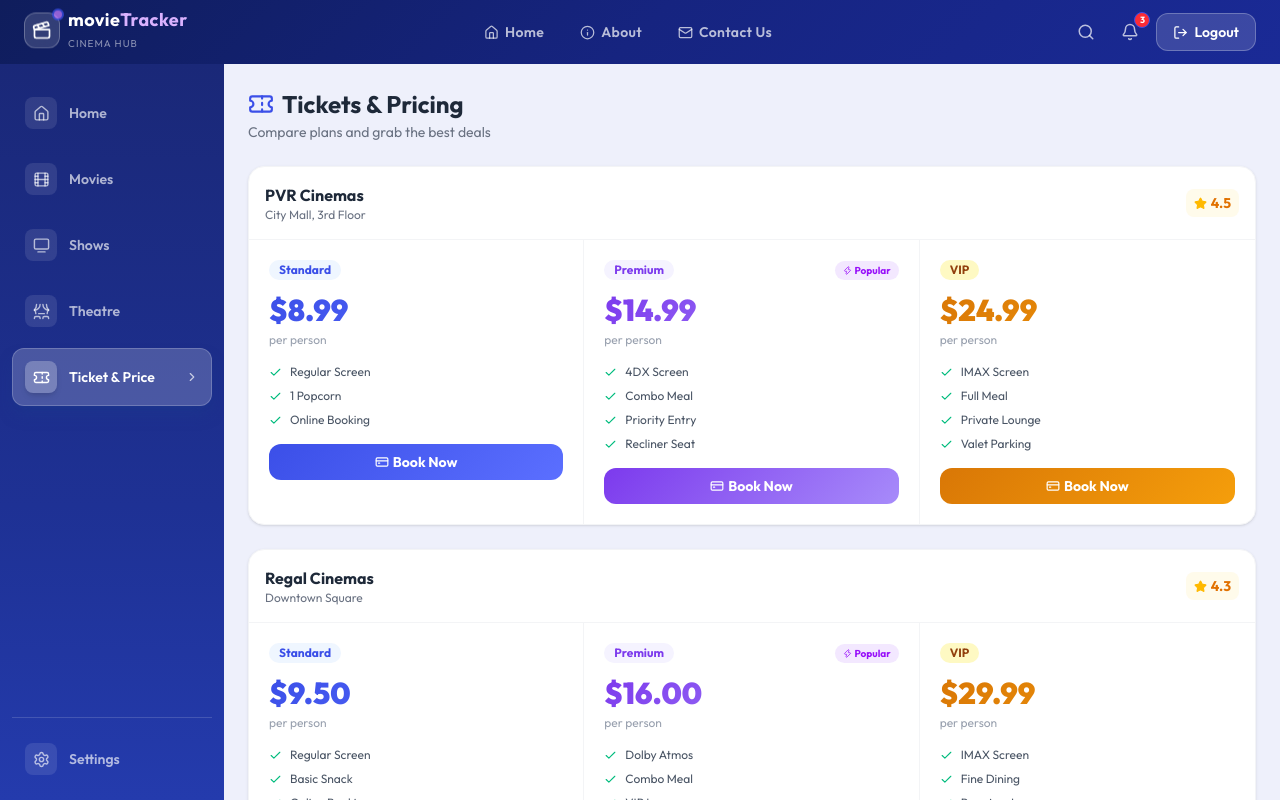
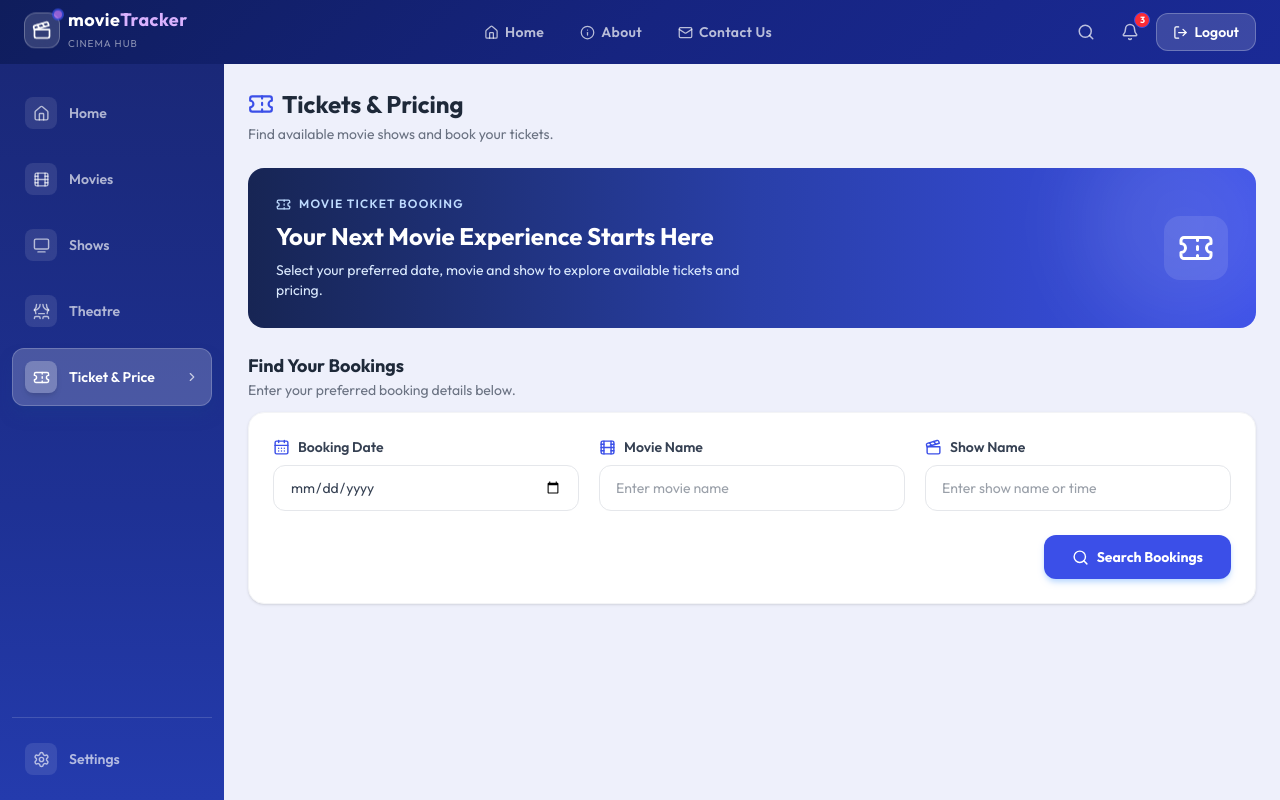
Before and after one commit to Poornasayuranga/movie_tracker-frontend-cmjd-, a React (Vite) app: page /tickets in a window 1280 px wide. Built offline with nearby package versions, Linux system fonts and the light colour scheme.

Commit message:
Enhance ticket & price page

```diff
--- /dev/null
+++ b/src/components/BookingSearchForm.jsx
@@ -0,0 +1,91 @@
+
+import { CalendarDays, Film, Clapperboard, Search } from 'lucide-react'
+
+export default function BookingSearchForm({
+  date,
+  setDate,
+  movieName,
+  setMovieName,
+  showName,
+  setShowName,
+  onSearch,
+}) {
+
+  function handleSubmit(e) {
+    e.preventDefault()
+    onSearch()
+  }
+
+  return (
+    <form onSubmit={handleSubmit} className="bg-white rounded-2xl border border-gray-100 shadow-sm p-6">
+
+      <div className="grid grid-cols-1 md:grid-cols-3 gap-5">
+
+        {/* Booking Date */}
+        <div>
+          <label className="flex items-center gap-2 text-sm font-semibold text-gray-700 mb-2">
+            <CalendarDays size={17} className="text-[#3B4FE8]" />
+            Booking Date
+          </label>
+
+          <input
+            type="date"
+            value={date}
+            onChange={(e) => setDate(e.target.value)}
+            required
+            className="w-full px-4 py-3 border border-gray-200 rounded-xl text-sm text-gray-700 outline-none focus:border-[#3B4FE8] focus:ring-2 focus:ring-blue-100"
+          />
+        </div>
+
+        {/* Movie Name */}
+        <div>
+          <label className="flex items-center gap-2 text-sm font-semibold text-gray-700 mb-2">
+            <Film size={17} className="text-[#3B4FE8]" />
+            Movie Name
+          </label>
+
+          <input
+            type="text"
+            placeholder="Enter movie name"
+            value={movieName}
+            onChange={(e) => setMovieName(e.target.value)}
+            required
+            className="w-full px-4 py-3 border border-gray-200 rounded-xl text-sm text-gray-700 outline-none focus:border-[#3B4FE8] focus:ring-2 focus:ring-blue-100"
+          />
+        </div>
+
+        {/* Show Name */}
+        <div>
+          <label className="flex items-center gap-2 text-sm font-semibold text-gray-700 mb-2">
+            <Clapperboard size={17} className="text-[#3B4FE8]" />
+            Show Name
+          </label>
+
+          <input
+            type="text"
+            placeholder="Enter show name or time"
+            value={showName}
+            onChange={(e) => setShowName(e.target.value)}
+            required
+            className="w-full px-4 py-3 border border-gray-200 rounded-xl text-sm text-gray-700 outline-none focus:border-[#3B4FE8] focus:ring-2 focus:ring-blue-100"
+          />
+        </div>
+
+      </div>
+
+      {/* Search Button */}
+      <div className="mt-6 flex justify-end">
+
+        <button
+          type="submit"
+          className="flex items-center justify-center gap-2 px-7 py-3 rounded-xl bg-[#3B4FE8] text-white text-sm font-bold hover:bg-[#2D3FD6] transition-all duration-200 shadow-md shadow-blue-200"
+        >
+          <Search size={17} />
+          Search Bookings
+        </button>
+
+      </div>
+
+    </form>
+  )
+}
--- a/src/pages/TicketsPage.jsx
+++ b/src/pages/TicketsPage.jsx
@@ -1,112 +1,195 @@
-import { Ticket, CreditCard, Star, Zap, Check } from 'lucide-react'
 
-const cinemas = [
-  {
-    id: 1,
-    name: 'PVR Cinemas',
-    location: 'City Mall, 3rd Floor',
-    rating: 4.5,
-    plans: [
-      { type: 'Standard', price: '$8.99', features: ['Regular Screen', '1 Popcorn', 'Online Booking'] },
-      { type: 'Premium', price: '$14.99', features: ['4DX Screen', 'Combo Meal', 'Priority Entry', 'Recliner Seat'] },
-      { type: 'VIP', price: '$24.99', features: ['IMAX Screen', 'Full Meal', 'Private Lounge', 'Valet Parking'] },
-    ],
-  },
-  {
-    id: 2,
-    name: 'Regal Cinemas',
-    location: 'Downtown Square',
-    rating: 4.3,
-    plans: [
-      { type: 'Standard', price: '$9.50', features: ['Regular Screen', 'Basic Snack', 'Online Booking'] },
-      { type: 'Premium', price: '$16.00', features: ['Dolby Atmos', 'Combo Meal', 'VIP Lane', 'Recliner Seat'] },
-      { type: 'VIP', price: '$29.99', features: ['IMAX Screen', 'Fine Dining', 'Premium Lounge', 'Free Parking'] },
-    ],
-  },
-]
+import { useState } from 'react'
 
-const planColors = {
-  Standard: { from: '#3B4FE8', to: '#5B6FFF', badge: '#EFF6FF', badgeText: '#3B4FE8' },
-  Premium:  { from: '#7C3AED', to: '#A78BFA', badge: '#F5F3FF', badgeText: '#7C3AED' },
-  VIP:      { from: '#D97706', to: '#F59E0B', badge: '#FEF9C3', badgeText: '#92400E' },
-}
+import {
+  Ticket,
+  CalendarDays,
+  Film,
+  Clapperboard,
+  X,
+  Search,
+  MapPin,
+  Clock,
+  CreditCard,
+} from 'lucide-react'
 
+import BookingSearchForm from '../components/BookingSearchForm'
 
 export default function TicketsPage() {
+
+  // Search form states
+  const [date, setDate] = useState('')
+  const [movieName, setMovieName] = useState('')
+  const [showName, setShowName] = useState('')
+
+  // Modal state
+  const [showResults, setShowResults] = useState(false)
+
+  function handleSearch() {
+    setShowResults(true)
+  }
+
   return (
     <div className="space-y-6 animate-fade-in-up">
+
+      {/* Page Header */}
       <div>
         <h1 className="text-2xl font-bold text-gray-800 flex items-center gap-2">
           <Ticket className="text-[#3B4FE8]" size={26} />
           Tickets & Pricing
         </h1>
-        <p className="text-gray-500 text-sm mt-0.5">Compare plans and grab the best deals</p>
+
+        <p className="text-gray-500 text-sm mt-1">
+          Find available movie shows and book your tickets.
+        </p>
       </div>
 
-      {/* Cinema pricing */}
-      {cinemas.map(cinema => (
-        <div key={cinema.id} id={`cinema-${cinema.id}`} className="bg-white rounded-2xl border border-gray-100 shadow-sm overflow-hidden">
-          <div className="p-4 border-b border-gray-100 flex items-center justify-between">
-            <div>
-              <h2 className="font-bold text-gray-800">{cinema.name}</h2>
-              <p className="text-gray-500 text-xs">{cinema.location}</p>
+      {/* Featured Banner */}
+      <div className="relative overflow-hidden rounded-2xl bg-gradient-to-r from-[#172554] via-[#293FA8] to-[#3B4FE8] p-6 md:p-7 text-white">
+
+        <div className="absolute -right-8 -top-12 w-52 h-52 rounded-full bg-white/10 blur-2xl" />
+
+        <div className="relative z-10 flex items-center justify-between gap-4">
+
+          <div>
+            <div className="flex items-center gap-2 text-blue-200 text-xs font-semibold uppercase tracking-widest mb-2">
+              <Ticket size={15} />
+              Movie Ticket Booking
             </div>
-            <div className="flex items-center gap-1 bg-amber-50 px-2 py-1 rounded-lg">
-              <Star size={13} className="text-amber-400 fill-amber-400" />
-              <span className="text-sm font-bold text-amber-600">{cinema.rating}</span>
+
+            <h2 className="text-xl md:text-2xl font-bold mb-2">
+              Your Next Movie Experience Starts Here
+            </h2>
+
+            <p className="text-blue-100 text-sm max-w-lg">
+              Select your preferred date, movie and show to explore available tickets and pricing.
+            </p>
+          </div>
+
+          <div className="hidden sm:flex w-16 h-16 rounded-2xl bg-white/10 items-center justify-center flex-shrink-0">
+            <Ticket size={36} className="text-white" />
+          </div>
+
+        </div>
+      </div>
+
+      {/* Booking Search */}
+      <div className="space-y-3">
+
+        <div>
+          <h2 className="text-lg font-bold text-gray-800">
+            Find Your Bookings
+          </h2>
+
+          <p className="text-gray-500 text-sm">
+            Enter your preferred booking details below.
+          </p>
+        </div>
+
+        <BookingSearchForm
+          date={date}
+          setDate={setDate}
+          movieName={movieName}
+          setMovieName={setMovieName}
+          showName={showName}
+          setShowName={setShowName}
+          onSearch={handleSearch}
+        />
+
+      </div>
+
+      {/* Booking Results Modal */}
+      {showResults && (
+
+        <div className="fixed inset-0 z-50 flex items-center justify-center bg-black/50 p-4">
+
+          <div className="bg-white w-full max-w-xl rounded-2xl shadow-2xl overflow-hidden">
+
+            {/* Modal Header */}
+            <div className="flex items-center justify-between p-5 border-b border-gray-100">
+
+              <div>
+                <h2 className="text-lg font-bold text-gray-800">
+                  Booking Results
+                </h2>
+
+                <p className="text-gray-500 text-xs mt-1">
+                  Available tickets and pricing details
+                </p>
+              </div>
+
+              <button
+                onClick={() => setShowResults(false)}
+                className="w-9 h-9 rounded-full bg-gray-100 flex items-center justify-center text-gray-500 hover:bg-gray-200"
+              >
+                <X size={18} />
+              </button>
+
             </div>
+
+            {/* Selected Booking Details */}
+            <div className="p-5 space-y-4">
+
+              <div className="bg-blue-50 rounded-xl p-4 space-y-3">
+
+                <div className="flex items-center gap-3 text-sm text-gray-700">
+                  <CalendarDays size={17} className="text-[#3B4FE8]" />
+                  <span>{date}</span>
+                </div>
+
+                <div className="flex items-center gap-3 text-sm text-gray-700">
+                  <Film size={17} className="text-[#3B4FE8]" />
+                  <span>{movieName}</span>
+                </div>
+
+                <div className="flex items-center gap-3 text-sm text-gray-700">
+                  <Clapperboard size={17} className="text-[#3B4FE8]" />
+                  <span>{showName}</span>
+                </div>
+
+              </div>
+
+              {/* Future API Results */}
+              <div className="text-center py-8">
+
+                <div className="w-14 h-14 mx-auto rounded-full bg-blue-50 flex items-center justify-center mb-3">
+                  <Ticket size={27} className="text-[#3B4FE8]" />
+                </div>
+
+                <h3 className="font-bold text-gray-800">
+                  Booking Details
+                </h3>
+
+                <p className="text-gray-500 text-sm mt-2 max-w-sm mx-auto">
+                  Available theatres, ticket prices, seat categories and booking conditions will appear here.
+                </p>
+
+                <p className="text-xs text-gray-400 mt-3">
+                  Waiting for backend API integration.
+                </p>
+
+              </div>
+
+            </div>
+
+            {/* Modal Footer */}
+            <div className="p-4 border-t border-gray-100 flex justify-end">
+
+              <button
+                onClick={() => setShowResults(false)}
+                className="px-5 py-2.5 rounded-xl bg-[#3B4FE8] text-white text-sm font-semibold hover:bg-[#2D3FD6] transition-colors"
+              >
+                Close
+              </button>
+
+            </div>
+
           </div>
-          <div className="grid grid-cols-1 md:grid-cols-3 gap-0 divide-y md:divide-y-0 md:divide-x divide-gray-100">
-            {cinema.plans.map(plan => {
-              const colors = planColors[plan.type]
-              return (
-                <div
-                  key={plan.type}
-                  id={`plan-${cinema.id}-${plan.type.toLowerCase()}`}
-                  className="p-5 hover:bg-gray-50/50 transition-colors duration-150"
-                >
-                  <div className="flex items-center justify-between mb-3">
-                    <span
-                      className="text-xs font-bold px-2.5 py-0.5 rounded-full"
-                      style={{ background: colors.badge, color: colors.badgeText }}
-                    >
-                      {plan.type}
-                    </span>
-                    {plan.type === 'Premium' && (
-                      <span className="text-[10px] bg-purple-100 text-purple-600 font-bold px-2 py-0.5 rounded-full flex items-center gap-0.5">
-                        <Zap size={9} /> Popular
-                      </span>
-                    )}
-                  </div>
-                  <p
-                    className="text-3xl font-black mb-1"
-                    style={{ background: `linear-gradient(135deg, ${colors.from}, ${colors.to})`, WebkitBackgroundClip: 'text', WebkitTextFillColor: 'transparent' }}
-                  >
-                    {plan.price}
-                  </p>
-                  <p className="text-gray-400 text-xs mb-4">per person</p>
-                  <ul className="space-y-2 mb-4">
-                    {plan.features.map(f => (
-                      <li key={f} className="flex items-center gap-2 text-xs text-gray-600">
-                        <Check size={13} className="text-emerald-500 flex-shrink-0" />
-                        {f}
-                      </li>
-                    ))}
-                  </ul>
-                  <button
-                    id={`book-${cinema.id}-${plan.type.toLowerCase()}-btn`}
-                    className="w-full py-2 rounded-xl text-sm font-bold text-white transition-all duration-200 hover:scale-105 hover:shadow-lg flex items-center justify-center gap-1"
-                    style={{ background: `linear-gradient(135deg, ${colors.from}, ${colors.to})` }}
-                  >
-                    <CreditCard size={14} />
-                    Book Now
-                  </button>
-                </div>
-              )
-            })}
-          </div>
+
         </div>
-      ))}
+
+      )}
+
     </div>
   )
 }
```
